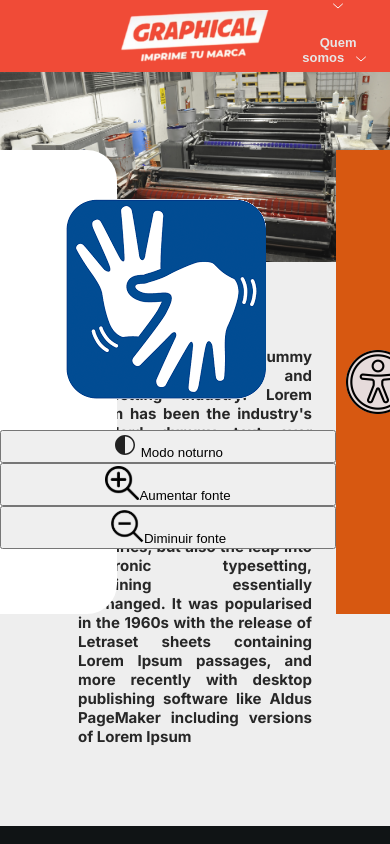
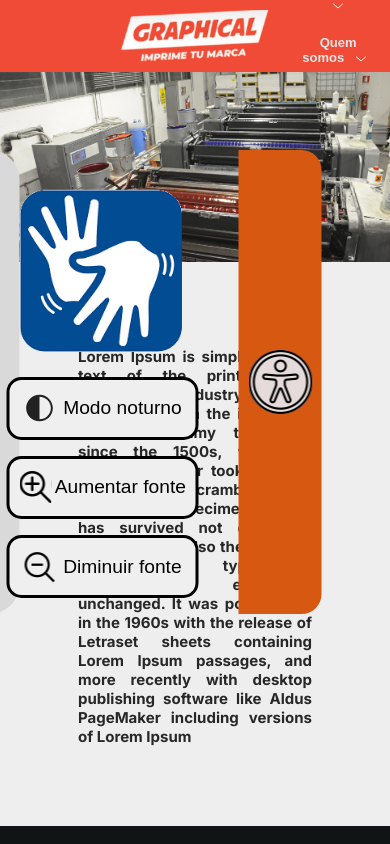
Before and after one commit to joseCarlosAndrade/graphical-services-website, a React (Create React App) app: page / in a window 390 px wide. Shown: the top 844 px of the page. Built offline with nearby package versions, Linux system fonts and the light colour scheme.

Commit message:
accessibility tab done - NO RESPONSIVENESS

```diff
--- a/src/components/AccessibilityTab/accessibilitytab.css
+++ b/src/components/AccessibilityTab/accessibilitytab.css
@@ -1,19 +1,61 @@
 .accessContainer {
+    /* TODO: ajustar medidas relativas para translação nao bugar em telas de computadores
+    diferentes */
     width: 30vw;
     height: 55vh;
     position: fixed;
     top: 150px;
     left: 0px;
-    background-color: white;
+    background-color: #D9D9D9;
     display: flex;
     flex-direction: row;
     justify-content: space-between;
     border-radius: 0px 30px 30px 0px;
+    transform: translateX(-25vw);
+    transition: transform 0.3s ease-in-out;
+
 }
 
 .accessContainer--buttons {
     display: flex;
     flex-direction: column;
+    align-items: center;
+    margin-left: 4em;
+}
+
+
+.accessContainer--buttons button, img   {
+    cursor: pointer;
+}
+
+.signlLanguageIcon{
+    width: 17rem;
+    transition: transform 0.1s ease-in-out;
+}
+
+.accessContainer--buttons button {
+    width: 12rem;
+    height: 4rem;
+    border: solid black 3px;
+    border-radius: 15px;
+    margin-bottom: 1rem;
+
+    font-size: 1.2rem;
+
+    display: flex;
+    flex-direction: row;
+    align-items: center;
+    justify-content: space-evenly;
+
+    transition: transform 0.1s ease-in-out, background-color 0.1s ease-in-out;
+}
+
+.nightModeIcon{
+    height: 2rem;
+}
+
+.increaseFontIcon, .decreaseFontIcon {
+    height: 2rem;
 }
 
 .accessContainer--border {
@@ -26,4 +68,25 @@
 .accessContainer--border img {
     width: 4rem;
     margin: auto 0.6rem;
+    cursor: pointer;
 }
+
+.accessContainer:hover {
+    transform: translateX(0px)
+}
+
+/* interactions */
+
+.signlLanguageIcon:hover {
+    transform: scale(1.1);
+}
+
+.nightModeButton:hover {
+    background-color: #89C1F5;
+    transform: scale(1.1);
+}
+
+.increaseFontButton:hover,.decreaseFontButton:hover {
+    background-color: #FFE492;
+    transform: scale(1.1);
+}
```
